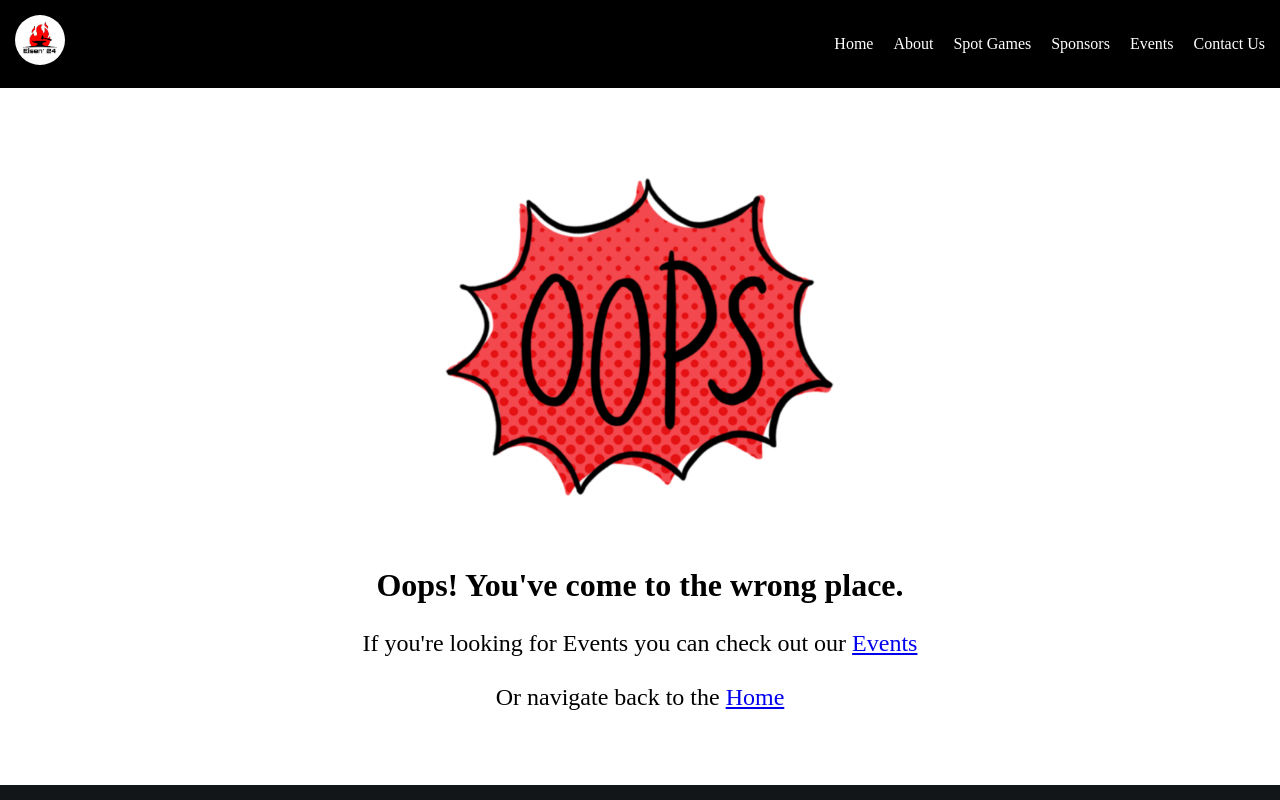
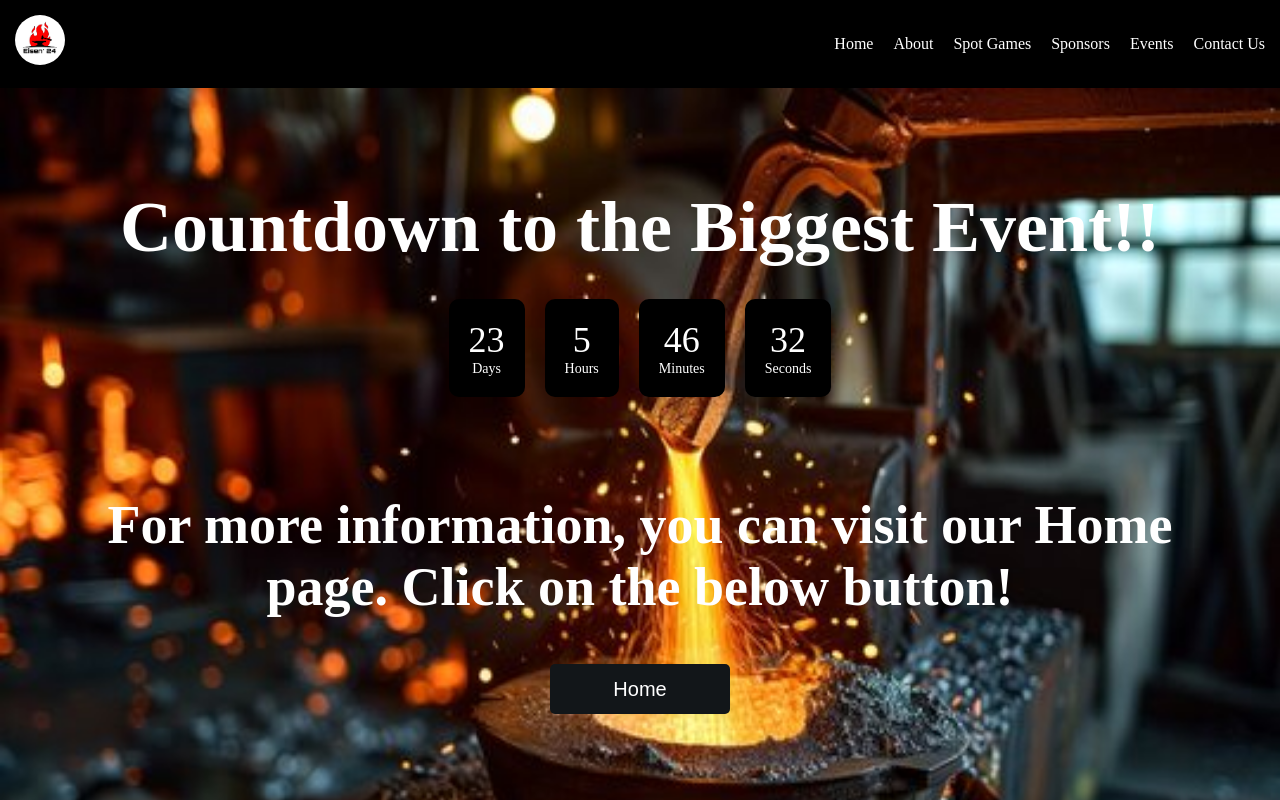
Before and after one commit to asif04p/Eisen2k24, a React (Create React App) app: page / in a window 1280 px wide. Shown: the top 800 px of the page. Built offline with nearby package versions, Linux system fonts and the light colour scheme.

Commit message:
added root to app.js

```diff
--- a/src/App.js
+++ b/src/App.js
@@ -33,7 +33,7 @@ function App() {
           <Navbar />
           <Analytics />
           <Routes>
-            <Route path="/root" element={<Root/>} />
+            <Route path="/" element={<Root/>}/>
             <Route path="/home" element={<Home />} />
             <Route path="/About" element={<About />} />
             <Route path="/Events" element={<Events />} />
```
